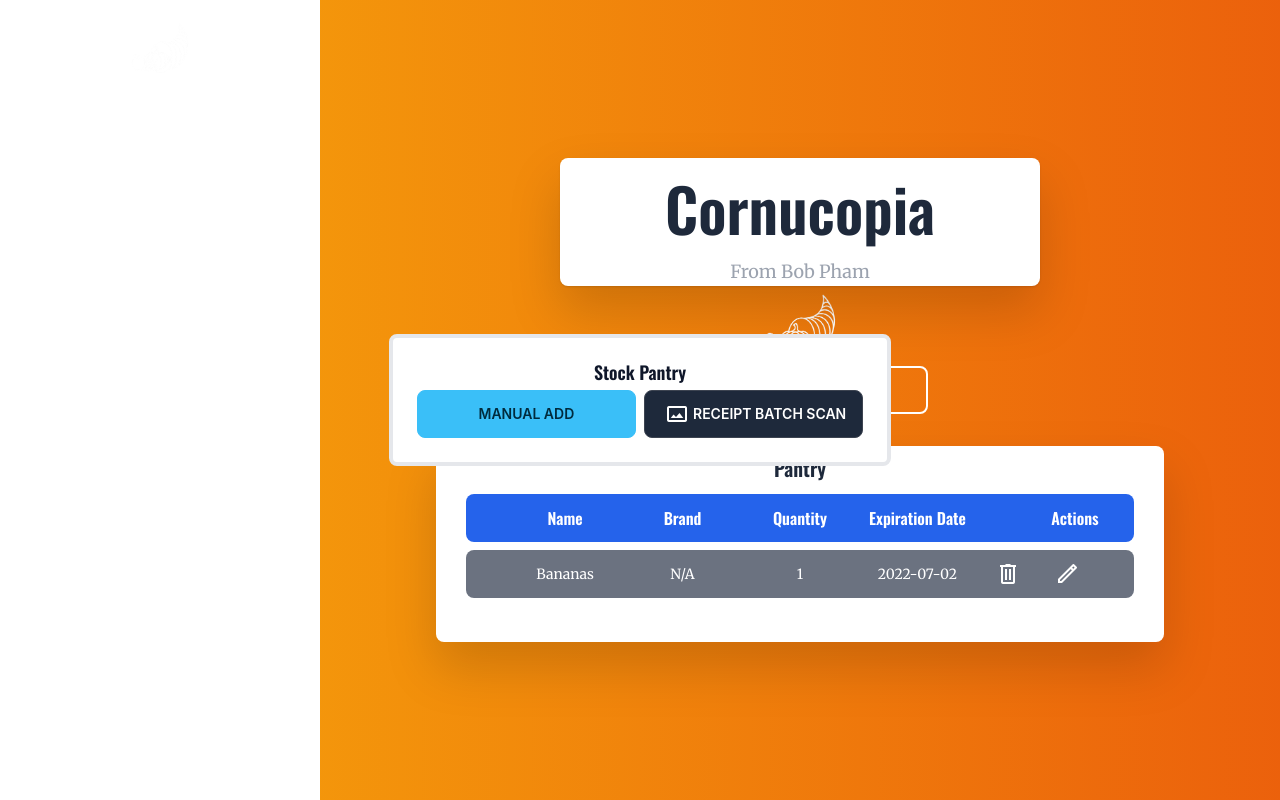
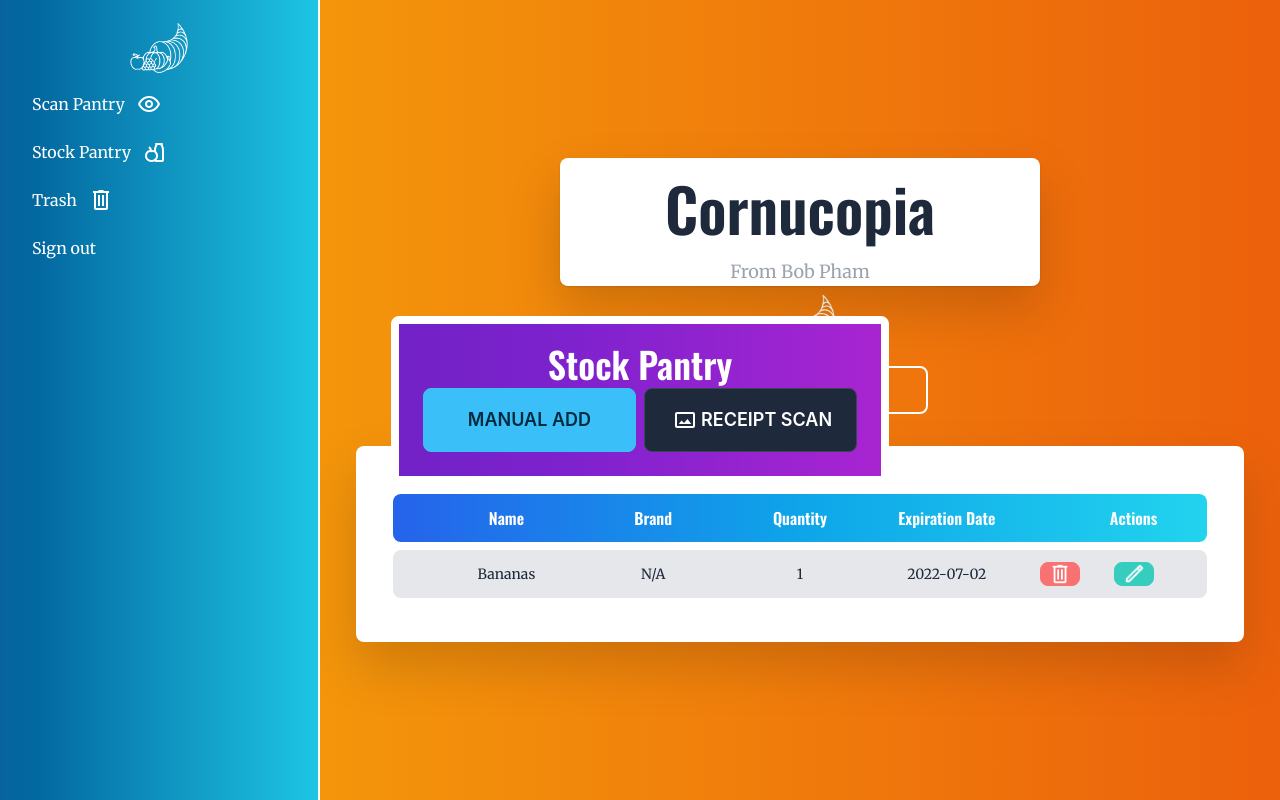
Before and after one commit to bob-pham/Project-Cornucopia, a React (Vite) app in the folder cornucopia/frontend/: page /home in a window 1280 px wide. Both pictures are taken after a click on the button "STOCK PANTRY". Built offline with nearby package versions, Linux system fonts and the light colour scheme; what tw-elements would draw is missing.

Commit message:
aesthetic ui changes, more gradients, more cancel buttons

```diff
--- a/cornucopia/frontend/src/BatchSlice.jsx
+++ b/cornucopia/frontend/src/BatchSlice.jsx
@@ -57,22 +57,22 @@ export default function BatchSlice(props) {
     }
 
     return (
-        <div className={visible ? "grid place-items-center m-3 border border-gray-100 rounded-lg p-3 w-fit" : "hidden"}>
+        <div className={visible ? "grid place-items-center m-3 border-4 border-gray-100 rounded-lg p-3 w-fit" : "hidden"}>
             <div className="form-control max-w-xs w-fit m-1">
-                <span className="label-text text-slate-800 font-['Oswald']">Product Name</span>
-                <input type="text" onChange={e => setProdName(e.target.value)} defaultValue={props.prodName} className="input input-bordered w-fit max-w-xs bg-gray-300 font-['Merriweather'] text-slate-800" />
+                <span className="label-text text-white font-['Oswald']">Product Name</span>
+                <input type="text" onChange={e => setProdName(e.target.value)} defaultValue={props.prodName} className="input input-bordered w-fit max-w-xs bg-gray-100 font-['Merriweather'] text-slate-800" />
             </div>
             <div className="form-control max-w-xs w-fit m-1">
-                <span className="label-text text-slate-800 font-['Oswald']">Company</span>
-                <input type="text" onChange={e => setCompName(e.target.value)} defaultValue={props.compName} className="input input-bordered w-fit max-w-xs bg-gray-300 font-['Merriweather'] text-slate-800" />
+                <span className="label-text text-white font-['Oswald']">Company</span>
+                <input type="text" onChange={e => setCompName(e.target.value)} defaultValue={props.compName} className="input input-bordered w-fit max-w-xs bg-gray-100 font-['Merriweather'] text-slate-800" />
             </div>
-                <input className="input-sm bg-gray-300 rounded-lg text-slate-800" id="num1" min="1" max="20" step="1" type="number"
+                <input className="input-sm bg-gray-100 rounded-lg text-slate-800" id="num1" min="1" max="20" step="1" type="number"
                     placeholder="1" defaultValue="1" onChange={e => setQuantity(e.target.value)} value={quantity} />
                 <input className="range-lg" id="num1" min="1" max="20" step="1" type="range"
                     placeholder="1" defaultValue="1" onChange={e => setQuantity(e.target.value)} value={quantity} />
-            <h1 className="">Select Expiration Date:</h1>
-            <Calendar className={hasDate ? "w-fit" : "hidden"} onChange={setExpDate} value={new Date()}/>
-            <div className="grid my-2 font-['Oswald'] text-sm place-items-center">
+            <h1 className="text-white font-['Oswald']">Select Expiration Date:</h1>
+            <Calendar className={hasDate ? "w-fit font-['Oswald'] rounded-lg" : "hidden"} onChange={setExpDate} value={new Date()}/>
+            <div className="grid my-2 font-['Oswald'] text-sm place-items-center text-white">
                 <span>No Expiration Date</span>
             </div>
                 <input type="checkbox" class="toggle m-0" checked={!hasDate} unchecked={hasDate} value={hasDate} onChange={e => noExp(e.target.checked)}/>
--- a/cornucopia/frontend/src/DefaultRender.jsx
+++ b/cornucopia/frontend/src/DefaultRender.jsx
@@ -47,20 +47,20 @@ export default function DefaultRender(props) {
     return (
         <>
         <div className="form-control max-w-xs w-fit m-1">
-            <span className="label-text text-slate-800 font-['Oswald']">Product Name</span>
-            <input type="text" placeholder="Type Here" defaultValue="No Name" onChange={e => setProdName(e.target.value)} className="input input-bordered w-fit max-w-xs bg-gray-300 font-['Merriweather'] text-slate-800" />
+            <span className="label-text text-white font-['Oswald'] ">Product Name</span>
+            <input type="text" placeholder="Type Here" defaultValue="No Name" onChange={e => setProdName(e.target.value)} className="input input-bordered w-fit max-w-xs bg-gray-100 font-['Merriweather'] text-slate-800" />
         </div>
         <div className="form-control max-w-xs w-fit m-1">
-            <span className="label-text text-slate-800 font-['Oswald']">Company</span>
-            <input type="text" placeholder="Type Here" defaultValue="N/A" onChange={e => setCompName(e.target.value)} className="input input-bordered w-fit max-w-xs bg-gray-300 font-['Merriweather'] text-slate-800" />
+            <span className="label-text text-white font-['Oswald']">Company</span>
+            <input type="text" placeholder="Type Here" defaultValue="N/A" onChange={e => setCompName(e.target.value)} className="input input-bordered w-fit max-w-xs bg-gray-100 font-['Merriweather'] text-slate-800" />
         </div>
-        <input className="input-sm bg-gray-300 rounded-lg text-slate-800" id="num1" min="1" max="20" step="1" type="number"
+        <input className="input-sm bg-gray-100 rounded-lg text-slate-800" id="num1" min="1" max="20" step="1" type="number"
             placeholder="1" defaultValue="1" value={quantity} onChange={e => setQuantity(e.target.value)} />
         <input className="range-lg" id="num1" min="1" max="20" step="1" type="range"
             placeholder="1" defaultValue="1" value={quantity} onChange={e => setQuantity(e.target.value)} />
-        <h1 className="">Select Expiration Date:</h1>
-        <Calendar className={hasDate ? "w-fit" : "hidden"} onChange={setExpDate} value={new Date()}/>
-        <div className="grid my-2 font-['Oswald'] text-sm place-items-center">
+        <h1 className="text-white font-['Oswald']">Select Expiration Date:</h1>
+        <Calendar className={hasDate ? "w-fit rounded-lg font-['Oswald']" : "hidden"} onChange={setExpDate} value={new Date()}/>
+        <div className="grid my-2 font-['Oswald'] text-sm place-items-center text-white">
             <span>No Expiration Date</span>
         </div>
             <input type="checkbox" class="toggle m-0" checked={!hasDate} unchecked={hasDate} value={hasDate} onChange={e => noExp(e.target.checked)}/>
@@ -68,6 +68,7 @@ export default function DefaultRender(props) {
             <img src={food} alt="" />
             Add to Pantry
         </button>
+        <button className="btn btn-xs sm:btn-sm md:btn-md text-white mt-2 btn-error" onClick={props.closePopup}>Cancel</button>
         </>
     )
 }
--- a/cornucopia/frontend/src/Header.jsx
+++ b/cornucopia/frontend/src/Header.jsx
@@ -6,7 +6,7 @@ import cornucopia from './cornucopia.png';
 export default function Header(props) {
     return (
     <>
-        <div className="bg-white shadow overflow-hidden rounded-lg w-1/2 min-w-fit mb-2 sm:my-0 my-16 drop-shadow-2xl">
+        <div className="bg-white shadow overflow-hidden rounded-lg w-1/2 min-w-fit mb-2 sm:my-0 my-16 md:drop-shadow-2xl">
             <h1 className="p-5 leading-none text-6xl font-['Oswald'] text-center">Cornucopia</h1>
             <h4 className="font-['Merriweather'] text-center text-lg text-gray-400">From Bob Pham</h4>
         </div>
--- a/cornucopia/frontend/src/Homescreen.jsx
+++ b/cornucopia/frontend/src/Homescreen.jsx
@@ -53,10 +53,10 @@ export default function Homescreen() {
                     <Header setItems={setItems} currCount={count} setCount={setCount}/>
                     <div className="grid bg-white rounded-lg w-9/12 min-w-fit font-['Merriweather'] place-items-center pb-10 drop-shadow-2xl sm:mb-0 mb-10">
                         <div className="flex justify-center items-center w-full">
-                            <h1 className="font-['Oswald'] text-xl text-slate-800 text-center p-2">Pantry</h1>
+                            <h1 className="font-['Oswald'] text-xl sm:text-slate-800 text-blue-500 text-center p-2">Pantry</h1>
                         </div>
                         <div className="grid w-11/12 place-items-center ">
-                            <div className="sm:grid sm:grid-cols-5 sm:place-items-center w-full bg-blue-600 py-3 px-10 m-1 rounded-lg text-white font-['Oswald'] hidden">
+                            <div className="sm:grid sm:grid-cols-5 sm:place-items-center w-full bg-gradient-to-r from-blue-600 to-cyan-400 via-sky-500 py-3 px-10 m-1 rounded-lg text-white font-['Oswald'] hidden">
                                 <h1 className="w-max">Name</h1>
                                 <h1 className="w-max">Brand</h1>
                                 <h1 className="w-max">Quantity</h1>
@@ -75,7 +75,7 @@ export default function Homescreen() {
             </div>
             <div className="drawer-side">
               <label htmlFor="my-drawer-2" className="drawer-overlay" ></label>
-              <ul className="menu p-4 overflow-y-auto w-80 sm:bg-base-100 bg-orange-400 font-['Merriweather'] text-white">
+              <ul className="menu p-4 overflow-y-auto w-80 bg-gradient-to-r from-blue-900 to-cyan-400 via-sky-700 animate-gradient-x sm:border-r-2 border-white font-['Merriweather'] text-white">
                 <img src={cornucopia} alt="" className="w-1/4 place-self-center"/>
                 <li><button>Scan Pantry<img src={eye} alt="" /></button></li>
                 <li>
--- a/cornucopia/frontend/src/ItemRow.jsx
+++ b/cornucopia/frontend/src/ItemRow.jsx
@@ -24,7 +24,7 @@ export default function ItemRow(props) {
     }
 
     return (
-        <div className="grid sm:grid-cols-5 place-items-center w-full bg-gray-500 py-3 px-10 p-1 m-1 rounded-lg text-white text-sm text-center font-['Merriweather']">
+        <div className="grid sm:grid-cols-5 place-items-center w-full bg-gray-200 animate-gradient-x py-3 px-10 p-1 m-1 rounded-lg text-slate-800 text-sm text-center font-['Merriweather']">
             <h1 className="sm:hidden text-lg w-max font-['Oswald']">Product Name</h1>
             <h1 className="w-max ">{prodName}</h1>
             <h1 className="sm:hidden text-lg w-max font-['Oswald']">Brand</h1>
@@ -34,7 +34,7 @@ export default function ItemRow(props) {
             <h1 className="sm:hidden text-lg w-max font-['Oswald']">Expiration Date</h1>
             <h1 className="w-max">{expDate === null ? "No Expiration Date!" : expDate}</h1>
             <div className="grid grid-cols-2 place-self-center place-content-center">
-                <Popup trigger={<input type="image" src={trash} className="mx-5 bg-gray-500"/>} modal>
+                <Popup trigger={<input type="image" src={trash} className="mx-5 btn btn-xs btn-error"/>} modal>
                     {close => (
                         <div className="alert shadow-lg">
                             <div>
@@ -49,7 +49,7 @@ export default function ItemRow(props) {
                     )}
                 </Popup>
 
-                <Popup trigger={<input type="image" src={pencil} className="mx-5 bg-gray-500"/>}
+                <Popup trigger={<input type="image" src={pencil} className="mx-5 btn btn-xs btn-accent"/>}
                        modal>
                         {close => (<EditItem closer={close} key={props.itemKey} itemKey={props.itemKey} labels={labels} setters={setters} allItems={props.allItems}/>)}
                 </Popup>
--- a/cornucopia/frontend/src/StockPantry.jsx
+++ b/cornucopia/frontend/src/StockPantry.jsx
@@ -23,22 +23,25 @@ export default function StockPantry(props) {
     let items = [["1XT-SHIRT" ,"N/A"], ["1X WATCHES", "N/A"], ["1X PANTS", "N/A"], ["1X SOCKS", "N/A"]];
 
     return (
-        <div className="grid bg-white p-5 border-gray-200 border-4 rounded-lg place-self-center place-items-center md:w-fit overflow-scroll w-screen sm:h-fit h-screen">
-            <h1 className="font-['Oswald'] text-center text-lg text-slate-900" >Stock Pantry</h1>
+        <div className="grid bg-gradient-to-r from-violet-800 to-fuchsia-600 via-purple-700 animate-gradient-x p-5 border-white border-8 rounded-lg place-self-center place-items-center md:w-fit overflow-scroll w-fit sm:h-fit h-screen">
+            <h1 className="font-['Oswald'] text-center text-4xl text-white" >Stock Pantry</h1>
             <div className={selected ? "hidden" : "grid grid-cols-2"}>
-                <button className="btn btn-info m-1" onClick={selectSingle}>Manual Add</button>
+                <button className="btn btn-lg btn-info m-1" onClick={selectSingle}>Manual Add</button>
                 <div className=" m-1" >
-                    <label className="btn bg-slate-800" for='image-upload' onClick={selectBatch}>
-                        <img className="m-1" src={picture} alt="" />
-                        Receipt Batch Scan
+                    <label type="image" src={picture} className="btn btn-lg bg-slate-800" for='image-upload' onClick={selectBatch}>
+                        <img className="sm:m-1" src={picture} alt="" />
+                        Receipt Scan
                     </label>
                     <input type='file' id='image-upload' className="hidden"/>
                 </div>
             </div>
             {selected ? (single ? (<DefaultRender closePopup={ props.closePopup } setItems={ props.setItems } currCount={props.currCount} setCount={props.setCount} />)
-                        : (<div className="grid md:auto-cols-fit md:grid-flow-col-dense auto-rows-fit grid-flow-row-dense w-11/12">
-                            {items.map(item => ( <BatchSlice key={item[0]} prodName={item[0]} compName={item[1]} sliceCount={sliceCount} setSliceCount={setSliceCount} closePopup={ props.closePopup } setItems={ props.setItems } currCount={props.currCount} setCount={props.setCount} />))}
-                          </div>))
+                        : (<>
+                            <div className="grid md:auto-cols-fit md:grid-flow-col-dense auto-rows-fit grid-flow-row-dense w-11/12">
+                                {items.map(item => ( <BatchSlice key={item[0]} prodName={item[0]} compName={item[1]} sliceCount={sliceCount} setSliceCount={setSliceCount} closePopup={ props.closePopup } setItems={ props.setItems } currCount={props.currCount} setCount={props.setCount} />))}
+                            </div>
+                            <button className="btn btn-xs sm:btn-sm md:btn-md text-white mt-2 btn-error" onClick={props.closePopup}>Cancel</button>
+                          </>))
                         : null}
         </div>
     )
```
